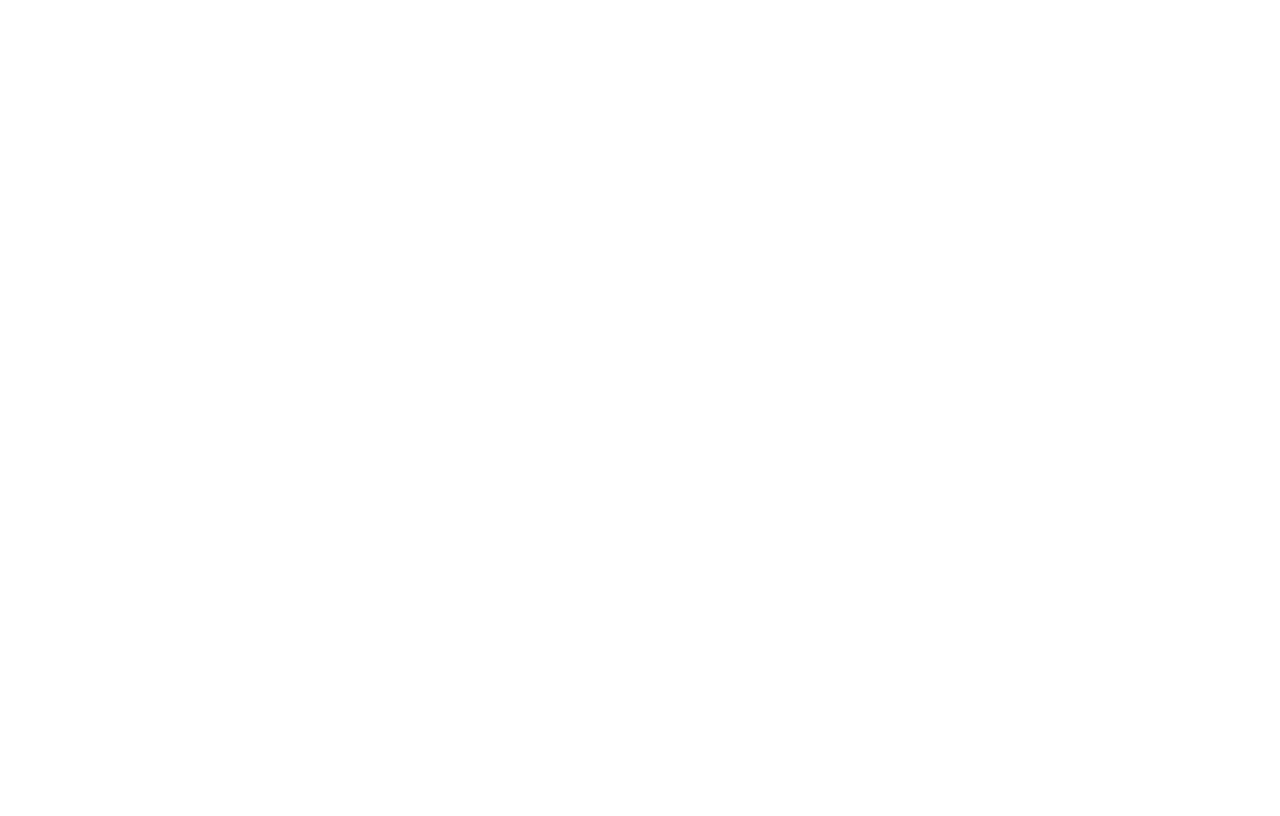
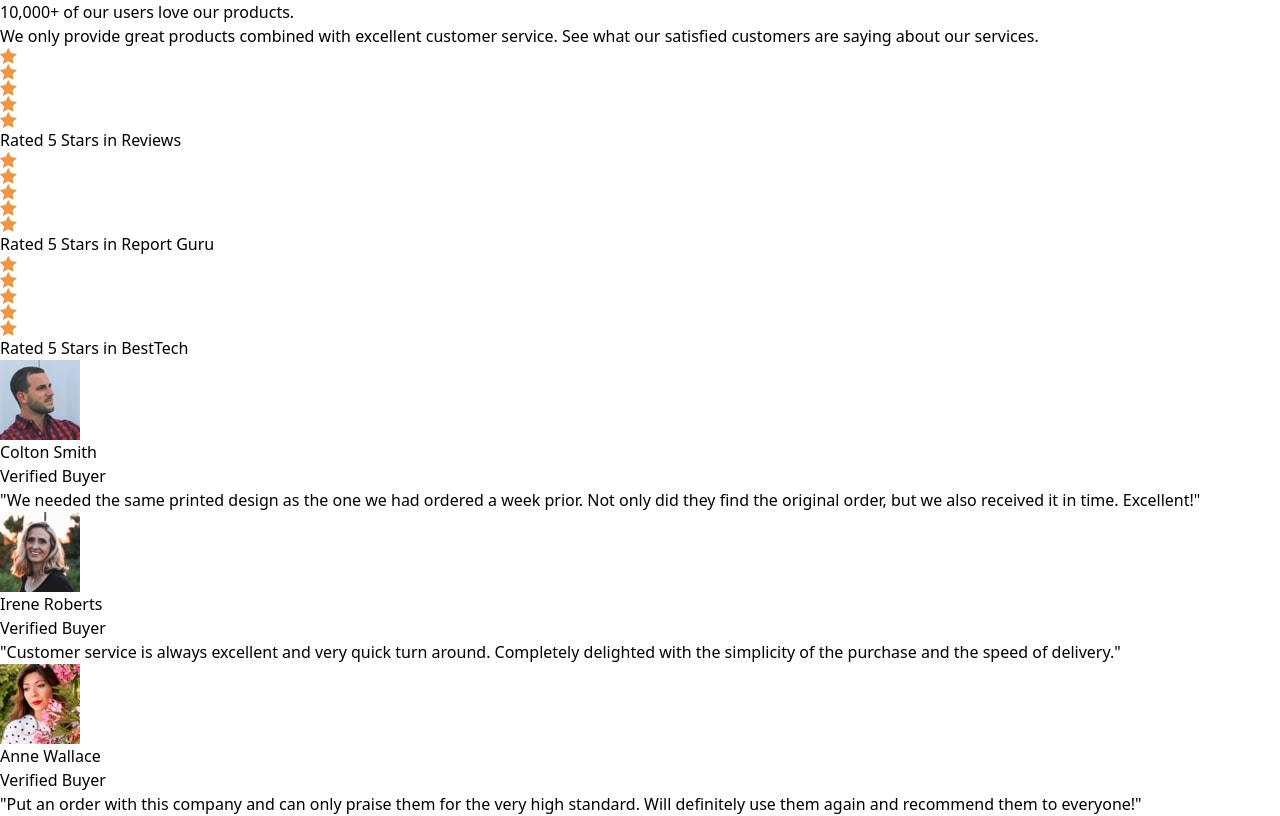
Before and after one commit to ItaloDev-Marcelo/social-proof-section, a React (Vite) app: page / in a window 1280 px wide. Built offline with nearby package versions, Linux system fonts and the light colour scheme.

Commit message:
Terminando de Criar os componentes

```diff
--- a/src/App.tsx
+++ b/src/App.tsx
@@ -1,11 +1,12 @@
+import SocialProofMain from "./main-page/index"
 
 function App() {
 
 
   return (
-    <>
-
-    </>
+   <>
+      <SocialProofMain/>
+   </>
   )
 }
 
--- a/src/components/profile-card/index.tsx
+++ b/src/components/profile-card/index.tsx
@@ -1,19 +1,13 @@
-import { CardData } from "../../Data/globalData";
+import type { CardFormate } from "../../global-types";
 import CommunParagraph from "../commun-paragraph-component";
 import ProfileHeader from "./profile-header";
 
-export default function ProfileCard() {
+export default function ProfileCard({profilePhoto,userName,verified,informationQuote}:CardFormate) {
     return (
-         <>
-           {
-            CardData.map(({id,profilePhoto,userName,verified,informationQuote}) => {
-               <article key={id} >
+               <article>
                       <ProfileHeader profilePhoto={profilePhoto} profileName={userName}
                        profileAlt={userName} verified={verified} />
                       <CommunParagraph Text={informationQuote} />
                 </article>
-            })
-           }
-         </>
     )
 }
--- a/src/global-types/index.ts
+++ b/src/global-types/index.ts
@@ -9,7 +9,7 @@ export interface StartFormate {
 }
 
 export interface CardFormate {
-    id: number,
+    id?: number|string,
     profilePhoto: string,
     userName: string,
     verified: string,
--- /dev/null
+++ b/src/main-page/index.tsx
@@ -0,0 +1,38 @@
+import CommunParagraph from "../components/commun-paragraph-component";
+import ProfileCard from "../components/profile-card";
+import ReviewComponent from "../components/review-component";
+import { CardData, ReviewData } from "../Data/globalData";
+
+
+
+export default function SocialProofMain() {
+
+    const headerInformation = "We only provide great products combined with excellent customer service. See what our satisfied customers are saying about our services."
+    const headerTitle = "10,000+ of our users love our products."
+
+    return (
+         <main>
+             <section>
+                  <header>
+                      <h1> {headerTitle} </h1>
+                      <CommunParagraph Text={headerInformation} />
+                  </header>
+                 <div>
+                   {
+                    ReviewData.map(({reviewText, id}) => {
+                         return <ReviewComponent ReviewTitle={reviewText} key={id} />
+                    })
+                   }
+                 </div>
+             </section>
+             <section>
+                 {
+                    CardData.map(({id, profilePhoto,userName,verified,informationQuote})  => {
+                        return <ProfileCard key={id} profilePhoto={profilePhoto} userName={userName}
+                         verified={verified} informationQuote={informationQuote} />
+                    })
+                 }
+             </section>
+         </main>
+    )
+}
```
Also changed, not shown: src/main/index.tsx (deleted, +0 -16 lines).
